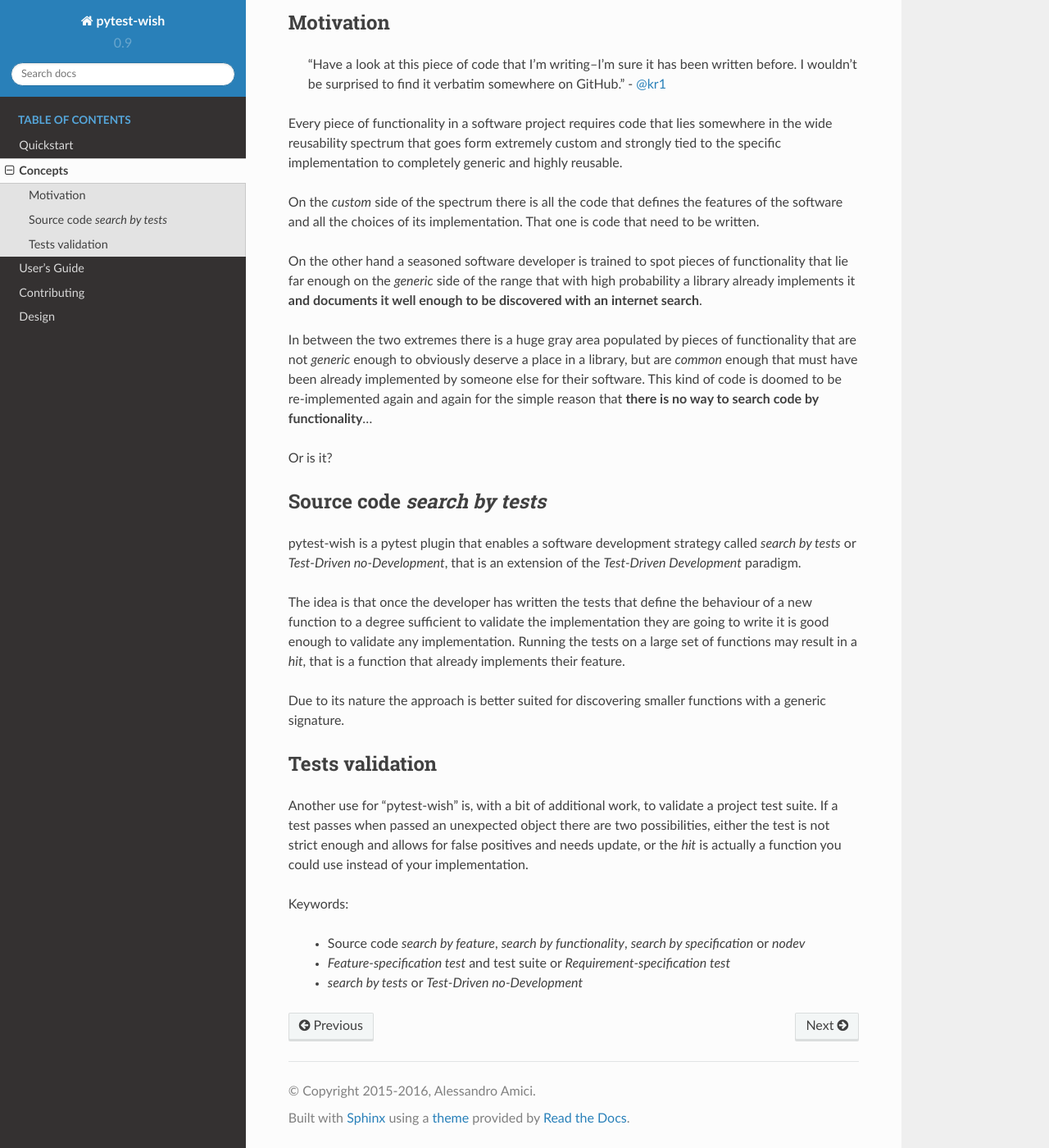
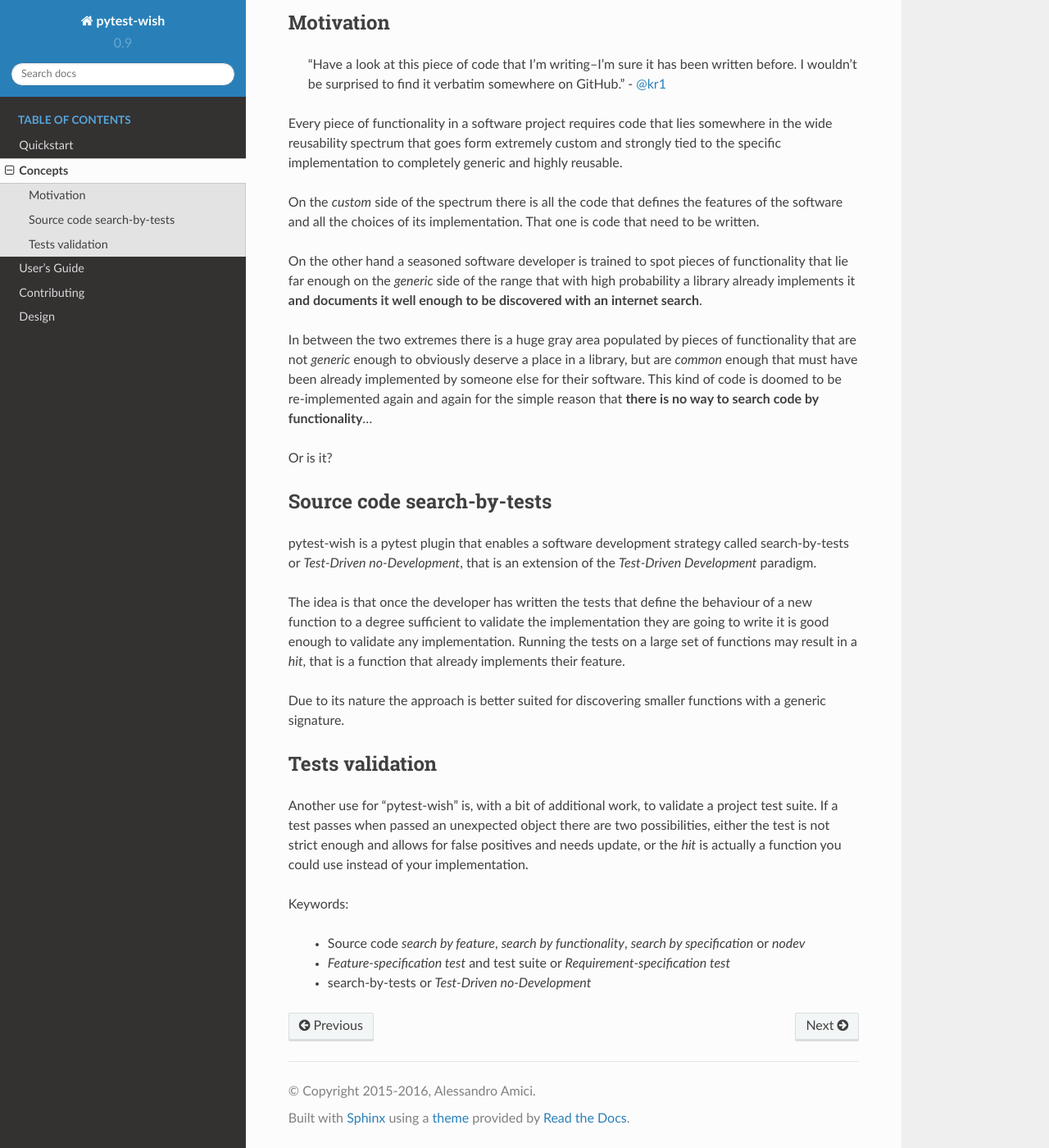
Before and after one commit to nodev-io/pytest-nodev, a Sphinx documentation site: the page built from docs/concepts.rst, in a window 1280 px wide and 1400 px high, scrolled down 250 px. Shown: the whole window at 82% size. Built offline with Sphinx 7.4.7 and the Read the Docs theme 2.0.0, drawn with Linux system fonts in a browser that asks for light colours.

```diff
--- a/README.rst
+++ b/README.rst
@@ -91,7 +91,7 @@ no need to write your own implementation.
 **Wow! Does it work so well all the times?**
 
 To be honest strtobool is a little known gem of the Python standard library that
-is just perfect for illustrating all the benefits of the "search by tests" strategy.
+is just perfect for illustrating all the benefits of the search-by-tests strategy.
 Here are some of them in rough order of importance:
 
 - a function imported is a one less function coded---and tested, documented, debugged,
--- a/docs/concepts.rst
+++ b/docs/concepts.rst
@@ -33,11 +33,11 @@ for the simple reason that **there is no way to search code by functionality**..
 Or is it?
 
 
-Source code *search by tests*
+Source code search-by-tests
 -----------------------------
 
 pytest-wish is a pytest plugin that enables a software development strategy called
-*search by tests* or *Test-Driven no-Development*,
+search-by-tests or *Test-Driven no-Development*,
 that is an extension of the *Test-Driven Development* paradigm.
 
 The idea is that once the developer has written the tests that define the behaviour of a new
@@ -63,4 +63,4 @@ Keywords:
 
  * Source code *search by feature*, *search by functionality*, *search by specification* or *nodev*
  * *Feature-specification test* and test suite or *Requirement-specification test*
- * *search by tests* or *Test-Driven no-Development*
+ * search-by-tests or *Test-Driven no-Development*
--- a/docs/index.rst
+++ b/docs/index.rst
@@ -8,7 +8,7 @@ Version: |release|
 .. warning:: This documentation is work in progress and there will be areas that are lacking.
 
 New to pytest-wish? Jump to the :doc:`quickstart` for a 2 minutes hands-on overview.
-Curious about the *search by tests* technique? Head over to the :doc:`concepts` section or
+Curious about the search-by-tests technique? Head over to the :doc:`concepts` section or
 read about the general *nodev* philosophy on the *nodev* `website <http://nodev.io>`_.
 The :doc:`usersguide` documents pytest-wish usage in details and covers
 a few more examples. Finally if you have any feedback or you want to help out
--- a/setup.py
+++ b/setup.py
@@ -47,7 +47,7 @@ setup(
         'Operating System :: OS Independent',
         'License :: OSI Approved :: MIT License',
     ],
-    keywords='source code search by tests nodev pytest plugin',
+    keywords='source code search-by-tests nodev pytest plugin',
     entry_points={
         'pytest11': [
             'wish = pytest_wish.plugin',
```
